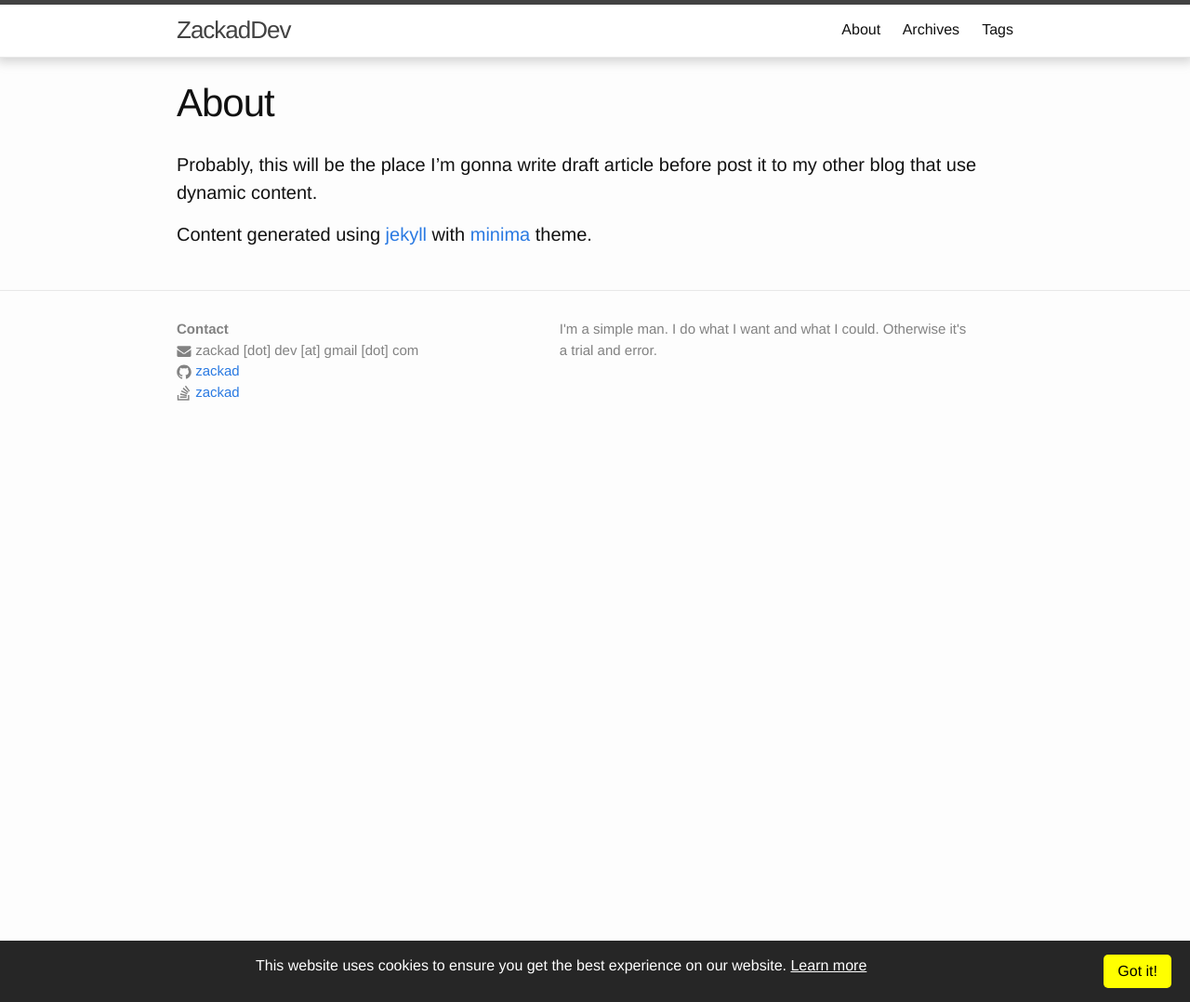
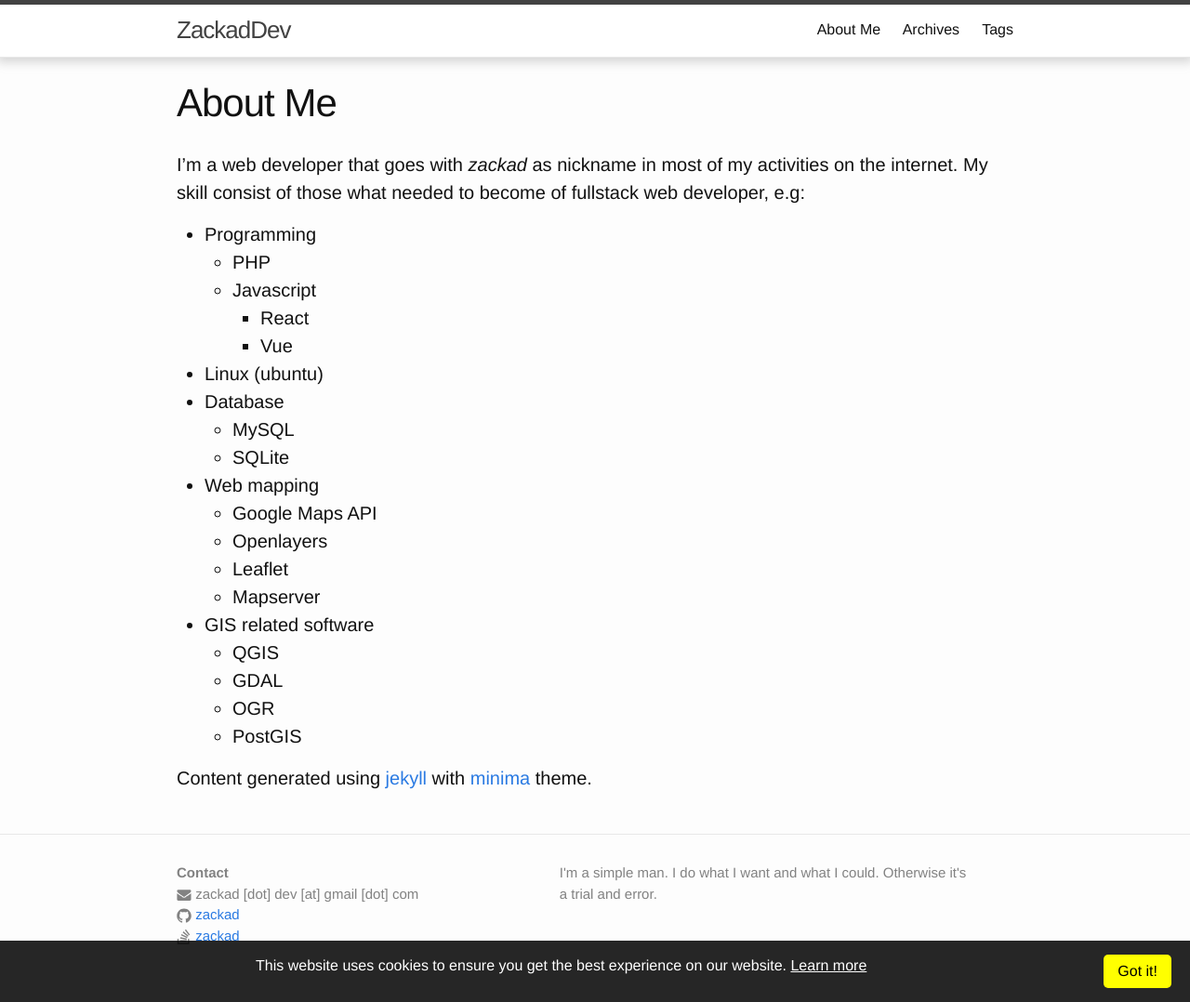
Before and after one commit to zackad/blog-src, a Jekyll site: the page built from about.md, in a window 1280 px wide and 1078 px high. Shown: the whole window at 93% size. Built offline with Jekyll 4.4.1, drawn with Linux system fonts in a browser that asks for light colours.

Commit message:
add content to about me page, close #8

```diff
--- a/about.md
+++ b/about.md
@@ -1,9 +1,29 @@
 ---
 layout: page
-title: About
+title: About Me
 permalink: /about/
 ---
-Probably, this will be the place I'm gonna write draft article before post it to my other blog that use dynamic content.
+I'm a web developer that goes with *zackad* as nickname in most of my activities on the internet. My skill consist of those what needed to become of fullstack web developer, e.g:
+
+- Programming
+    - PHP
+    - Javascript
+        - React
+        - Vue
+- Linux (ubuntu)
+- Database
+    - MySQL
+    - SQLite
+- Web mapping
+    - Google Maps API
+    - Openlayers
+    - Leaflet
+    - Mapserver
+- GIS related software
+    - QGIS
+    - GDAL
+    - OGR
+    - PostGIS
 
 Content generated using [jekyll][jekyll] with [minima][minima] theme.
 
```
